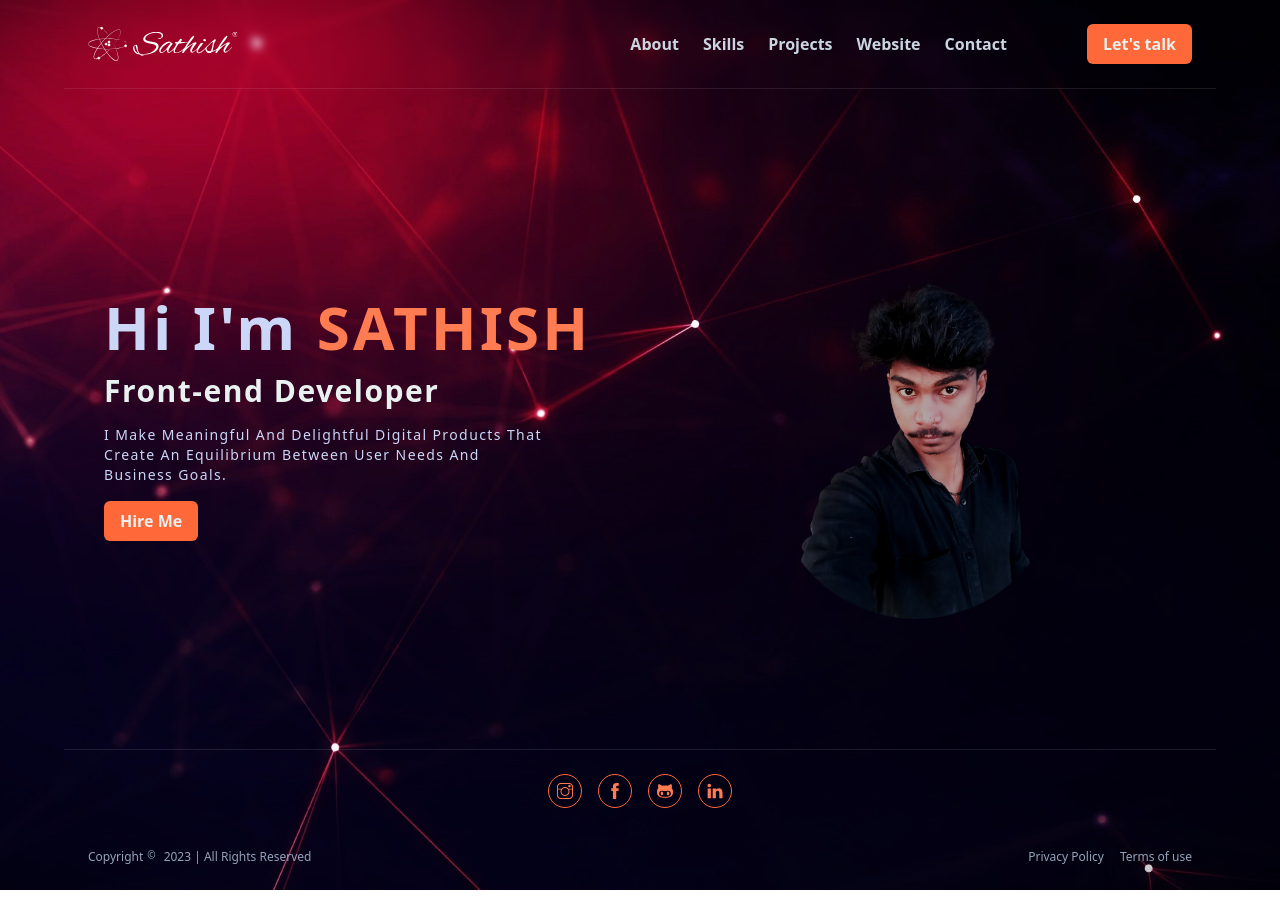
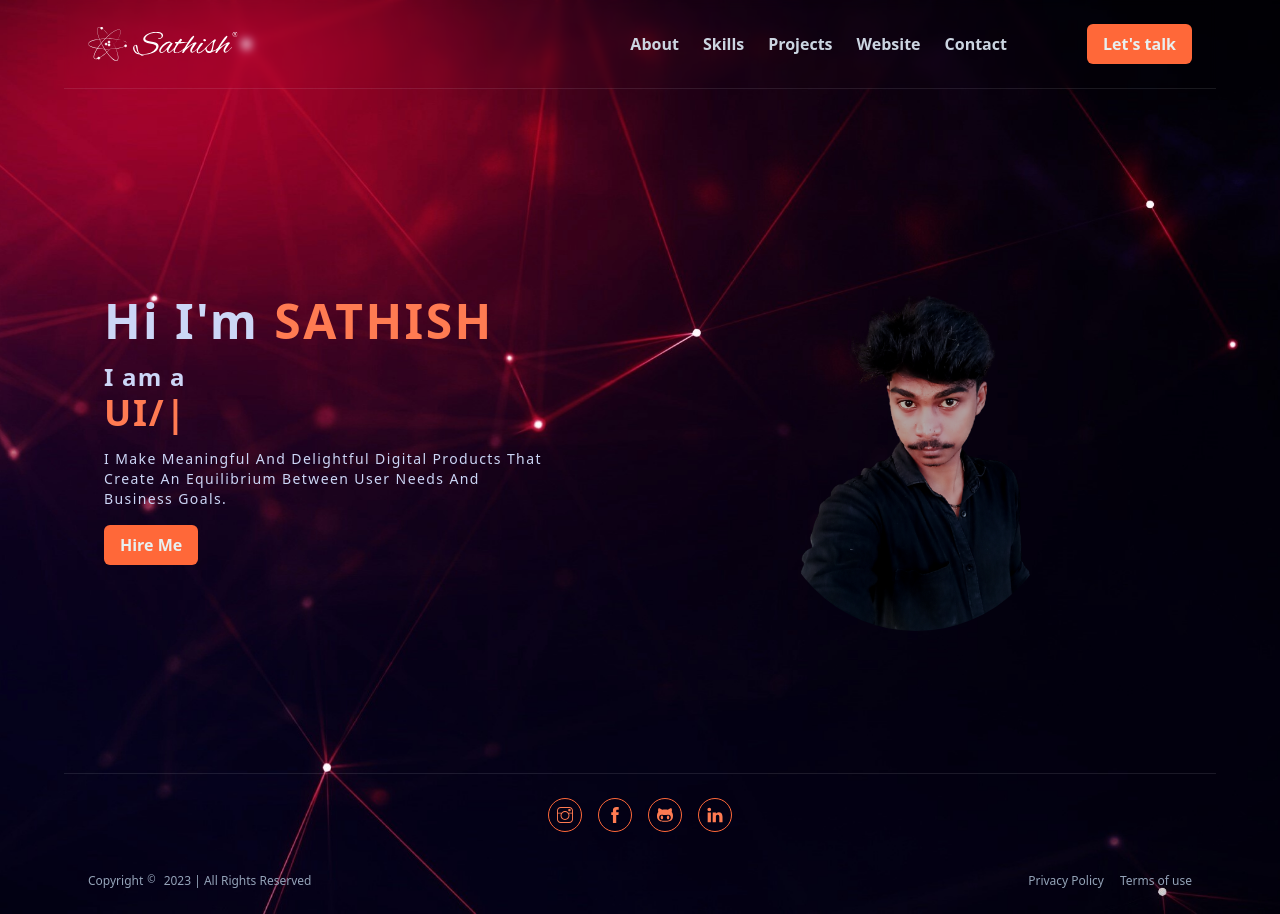
Before and after one commit to sathish-s-dev/portfoilio, a Next.js app: page / in a window 1280 px wide. Before the commit the page ends 890 px from the top, so only its background shows below. Built offline with nearby package versions, Linux system fonts and the light colour scheme.

Commit message:
typing effect added

```diff
--- a/package.json
+++ b/package.json
@@ -24,7 +24,10 @@
     "react-circular-progressbar": "^2.1.0",
     "react-dom": "18.2.0",
     "react-icons": "^4.11.0",
+    "react-particles": "^2.12.2",
+    "react-type-animation": "^3.1.0",
     "tailwindcss": "3.3.3",
+    "tsparticles-engine": "^2.12.0",
     "typescript": "5.2.2"
   }
 }
--- a/src/app/(home)/page.tsx
+++ b/src/app/(home)/page.tsx
@@ -1,22 +1,23 @@
 import Image from 'next/image';
 import Button from '../../components/Button';
 import PageTransition from '@/components/PageTransition';
+import { JobText } from '@/components/JobText';
+import { TypeAnimation } from 'react-type-animation';
 
 export default function Home() {
 	return (
 		<PageTransition>
 			<div className='flex flex-1 flex-col md:flex-row items-center justify-center md:justify-between p-6 py-16 md:p-10 md:py-28 gap-8'>
-				<div className='flex-1 flex justify-center flex-col gap-4  h-full w-full rounded-md bg-clip-padding items-center md:items-start md:py-24'>
-					<h2 className='text-3xl md:text-6xl capitalize font-bold tracking-wider text-light-400'>
+				<div className='flex-1 flex justify-center flex-col gap-4  h-full w-full rounded-md bg-clip-padding md:items-start md:py-24'>
+					<h2 className='text-3xl md:text-5xl capitalize font-bold tracking-wider text-light-400'>
 						hi i&apos;m{' '}
 						<span className='uppercase text-accent text-accent-300 '>
 							Sathish
 						</span>
 					</h2>
-					<h3 className='text-xl md:text-3xl font-semibold text-light-500 tracking-wider'>
-						Front-end Developer
-					</h3>
-					<p className='text-light-400 text-[12px] max-w-xs md:text-sm capitalize md:max-w-md md:text-start text-center tracking-widest'>
+					<JobText />
+
+					<p className='text-light-400 text-[12px] max-w-xs md:text-sm capitalize md:max-w-md md:text-start tracking-widest'>
 						{' '}
 						I make meaningful and delightful digital products that create an
 						equilibrium between user needs and business goals.
@@ -24,7 +25,7 @@ export default function Home() {
 					<Button
 						href='/contact'
 						label='Hire Me'
-						className='font-semibold'
+						className='font-semibold self-start'
 					/>
 				</div>
 				<div className='flex-1 w-full justify-center flex relative items-center'>
--- a/src/app/globals.css
+++ b/src/app/globals.css
@@ -23,3 +23,9 @@
   object-position: center top;
   filter: brightness(0.7);
 }
+
+html,
+body {
+  -webkit-scrollbar-width: 0px;
+  scrollbar-width: 0px;
+}
--- /dev/null
+++ b/src/components/JobText.tsx
@@ -0,0 +1,29 @@
+'use client';
+
+import { motion } from 'framer-motion';
+import { TypeAnimation } from 'react-type-animation';
+
+export function JobText() {
+	const text = 'Frontend Developer';
+	return (
+		<div className='flex items-start md:gap-0 flex-col'>
+			<p className='text-xl md:text-2xl font-bold tracking-wider text-light-400'>
+				I am a
+			</p>{' '}
+			<TypeAnimation
+				sequence={[
+					'FrontEnd Developer',
+					1500,
+					'UI/UX Designer',
+					1500,
+					'Native Developer',
+					1500,
+				]}
+				wrapper='span'
+				speed={60}
+				className='text-3xl md:text-4xl capitalize whitespace-nowrap font-extrabold tracking-wider text-accent-300'
+				repeat={Infinity}
+			/>
+		</div>
+	);
+}
--- a/src/components/PageTransition.tsx
+++ b/src/components/PageTransition.tsx
@@ -12,7 +12,7 @@ const PageTransition = ({ children }: { children: ReactNode }) => {
 			animate={enter}
 			transition={{
 				type: 'spring',
-				damping: 7,
+				damping: 10,
 			}}
 			exit={exit}>
 			{children}
--- a/src/constants/index.js
+++ b/src/constants/index.js
@@ -1,6 +1,9 @@
-import { TfiInstagram, TfiGithub, TfiLinkedin,TfiFacebook } from 'react-icons/tfi';
-
-import { AiFillFacebook } from 'react-icons/ai';
+import {
+	TfiInstagram,
+	TfiGithub,
+	TfiLinkedin,
+	TfiFacebook,
+} from 'react-icons/tfi';
 
 export const navItems = [
 	{
@@ -114,14 +117,14 @@ export const skills = [
 export const pageTransitionVariant = {
 	hidden: {
 		opacity: 0,
-		x: -100,
+		y: 50,
 	},
 	enter: {
 		opacity: 1,
-		x: 0,
+		y: 0,
 	},
 	exit: {
 		opacity: 0,
-		x: 100,
+		y: -50,
 	},
 };
```
Also changed, not shown: 1 other file (tests, documents, lock files or other folders).
